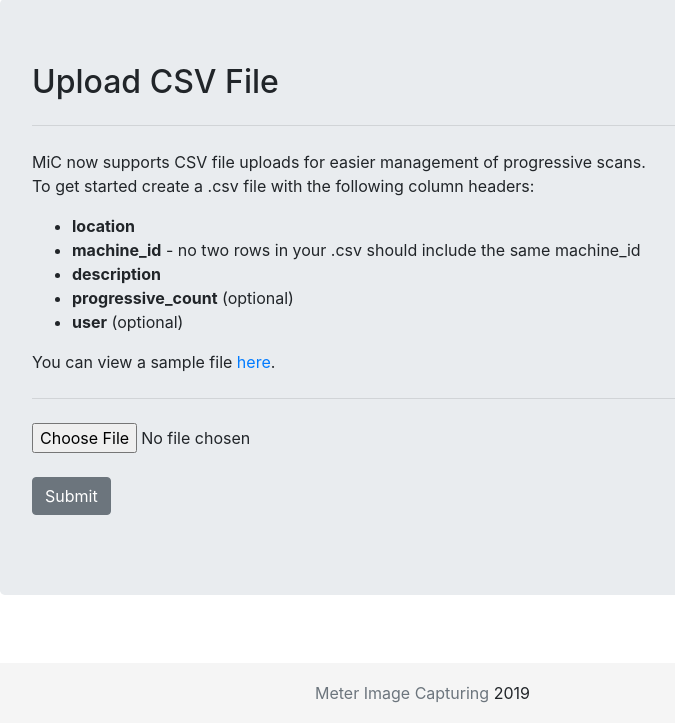
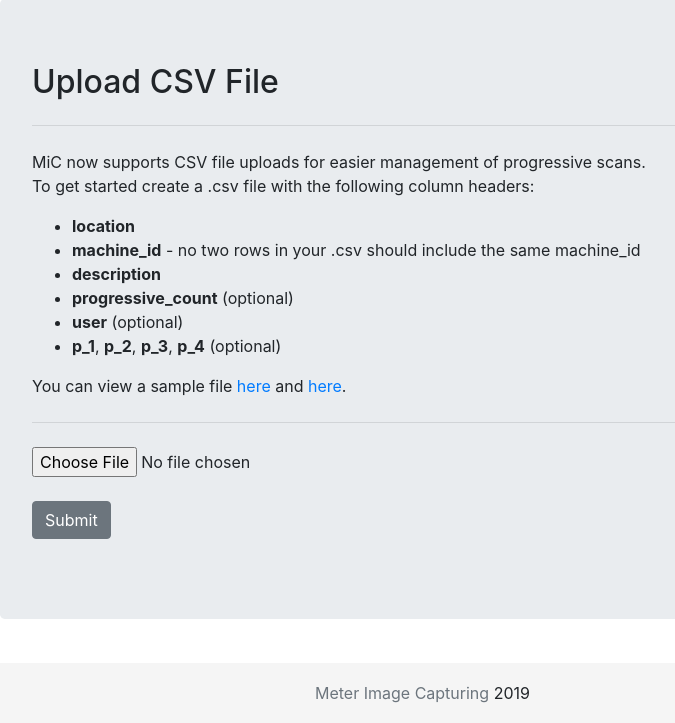
Before and after one commit to alexanderjpowell/mic-flask-app, a Flask app: page /upload in a window 1280 px wide. Shown: the part 77-800 px from the top of the page, without its empty margins (0-675 px from the left). Run offline with Flask 2, Linux system fonts and the light colour scheme; the visitor is signed in with stand-in values (Sample User, id 1); some libraries are stand-ins or nearby versions.

Commit message:
added descriptions option to file upload

```diff
--- a/app.py
+++ b/app.py
@@ -18,7 +18,7 @@ ALLOWED_EXTENSIONS = {'csv'}
 app = Flask(__name__)
 app.config['MAX_CONTENT_LENGTH'] = 16 * 1024 * 1024
 
-DEBUG = False
+DEBUG = True
 
 if (DEBUG):
 	import config
@@ -149,12 +149,12 @@ def upload_file():
 		checkIfTempDirExists()
 
 		if 'file' not in request.files:
-			return render_template('account.html')
+			return render_template('upload.html')
 
 		f = request.files['file']
 
 		if f.filename == '':
-			return render_template('account.html')
+			return render_template('upload.html')
 
 		if f and allowed_file(f.filename):
 			filename = secure_filename(f.filename)
@@ -263,7 +263,7 @@ def _create_report_string(scans):
 		ret += '","' + str(scan['userName']) + '"\n'
 	return ret
 
-def _insert_to_database(location, machine_id, description, progressive_count, user):
+def _insert_to_database(location, machine_id, description, progressive_count, user, progressive_titles):
 	query = db.collection('formUploads/' + session['UID'] + '/uploadFormData')
 	data = {
 		'location' : location,
@@ -271,6 +271,10 @@ def _insert_to_database(location, machine_id, description, progressive_count, us
 		'description' : description,
 		'progressive_count' : progressive_count,
 		'user' : user,
+		'p_1' : progressive_titles[0],
+		'p_2' : progressive_titles[1],
+		'p_3' : progressive_titles[2],
+		'p_4' : progressive_titles[3],
 		'completed' : False,
 		'timestamp' : firestore.SERVER_TIMESTAMP
 	}
@@ -291,6 +295,8 @@ def _process_file(lines):
 	descriptionIndex = header.index('description')
 
 	for line in lines:
+		if len(line) == 0:
+			break
 		location = line[locationIndex]
 		machine_id = line[machineIdIndex]
 		description = line[descriptionIndex]
@@ -306,7 +312,24 @@ def _process_file(lines):
 		else:
 			user = None
 
-		_insert_to_database(location, machine_id, description, progressive_count, user)
+		if ('p_1' in header) and ('p_2' in header) and ('p_3' in header) and ('p_4' in header):
+			p_1 = line[header.index('p_1')].strip()
+			p_1 = p_1 if len(p_1) > 0 else None
+
+			p_2 = line[header.index('p_2')].strip()
+			p_2 = p_2 if len(p_2) > 0 else None
+
+			p_3 = line[header.index('p_3')].strip()
+			p_3 = p_3 if len(p_3) > 0 else None
+
+			p_4 = line[header.index('p_4')].strip()
+			p_4 = p_4 if len(p_4) > 0 else None
+
+			progressive_titles = [p_1, p_2, p_3, p_4]
+		else:
+			progressive_titles = [None, None, None, None]
+
+		_insert_to_database(location, machine_id, description, progressive_count, user, progressive_titles)
 
 '''def _get_users():
 	displayNamesRef = db.collection('users/' + session['UID'] + '/displayNames')
--- a/requirements.txt
+++ b/requirements.txt
@@ -31,7 +31,7 @@ MarkupSafe==1.1.1
 msgpack==0.6.1
 oauth2client==4.1.3
 protobuf==3.9.1
-pyasn1==0.4.6
+pyasn1==0.4.7
 pyasn1-modules==0.2.6
 pycparser==2.19
 pycryptodome==3.9.0
--- a/sample.csv
+++ /dev/null
@@ -1,5 +0,0 @@
-location,machine_id,description,progressive_count
-AB2301-03,12345,Triple Jackpot Gems - CLII,6
-AB2304-6,45789,BLACK DIAMOND PLATINUM,6
-AB2307-09,33451,DBL JACKPOT GEMS/DBL JACKPOT LIONS SHARE - CLII,3
-AB3300,56091,SUPER JACKPOT - CLII,4
--- /dev/null
+++ b/sample_descriptions.csv
@@ -0,0 +1,5 @@
+location,machine_id,description,p_1,p_2,p_3,p_4
+AB2301-03,12345,Triple Jackpot Gems - CLII,Grand,,,
+AB2304-6,45789,BLACK DIAMOND PLATINUM,Top Award,,,
+AB2307-09,33451,DBL JACKPOT GEMS/DBL JACKPOT LIONS SHARE - CLII,Grand, Major, Minor, Mini
+AB3300,56091,SUPER JACKPOT - CLII,,,,
--- /dev/null
+++ b/sample_number.csv
@@ -0,0 +1,5 @@
+location,machine_id,description,progressive_count
+AB2301-03,12345,Triple Jackpot Gems - CLII,3
+AB2304-6,45789,BLACK DIAMOND PLATINUM,6
+AB2307-09,33451,DBL JACKPOT GEMS/DBL JACKPOT LIONS SHARE - CLII,2
+AB3300,56091,SUPER JACKPOT - CLII,2
--- a/templates/upload.html
+++ b/templates/upload.html
@@ -81,8 +81,9 @@
 				<li><b>description</b></li>
 				<li><b>progressive_count</b> (optional)</li>
 				<li><b>user</b> (optional)</li>
+				<li><b>p_1</b>, <b>p_2</b>, <b>p_3</b>, <b>p_4</b> (optional)</li>
 			</ul>
-			You can view a sample file <a href="https://raw.githubusercontent.com/alexanderjpowell/mic-flask-app/master/sample.csv" target="_blank">here</a>.
+			You can view a sample file <a href="https://raw.githubusercontent.com/alexanderjpowell/mic-flask-app/master/sample.csv" target="_blank">here</a> and <a href="https://raw.githubusercontent.com/alexanderjpowell/mic-flask-app/master/sample.csv" target="_blank">here</a>.
 			</p>
 			<hr class="my-4">
 			<form action="/upload" method="POST" enctype="multipart/form-data">
@@ -123,7 +124,5 @@
 	    <script src="https://cdnjs.cloudflare.com/ajax/libs/popper.js/1.14.7/umd/popper.min.js" integrity="sha384-UO2eT0CpHqdSJQ6hJty5KVphtPhzWj9WO1clHTMGa3JDZwrnQq4sF86dIHNDz0W1" crossorigin="anonymous"></script>
 	    <script src="https://stackpath.bootstrapcdn.com/bootstrap/4.3.1/js/bootstrap.min.js" integrity="sha384-JjSmVgyd0p3pXB1rRibZUAYoIIy6OrQ6VrjIEaFf/nJGzIxFDsf4x0xIM+B07jRM" crossorigin="anonymous"></script>
 	    <script src="https://cdnjs.cloudflare.com/ajax/libs/popper.js/1.14.7/umd/popper.min.js" integrity="sha384-UO2eT0CpHqdSJQ6hJty5KVphtPhzWj9WO1clHTMGa3JDZwrnQq4sF86dIHNDz0W1" crossorigin="anonymous"></script>
-	    <script type="text/javascript" src="static/account.js"></script>
-
 	</body>
 </html>
```
Also changed, not shown: 2 other files.
